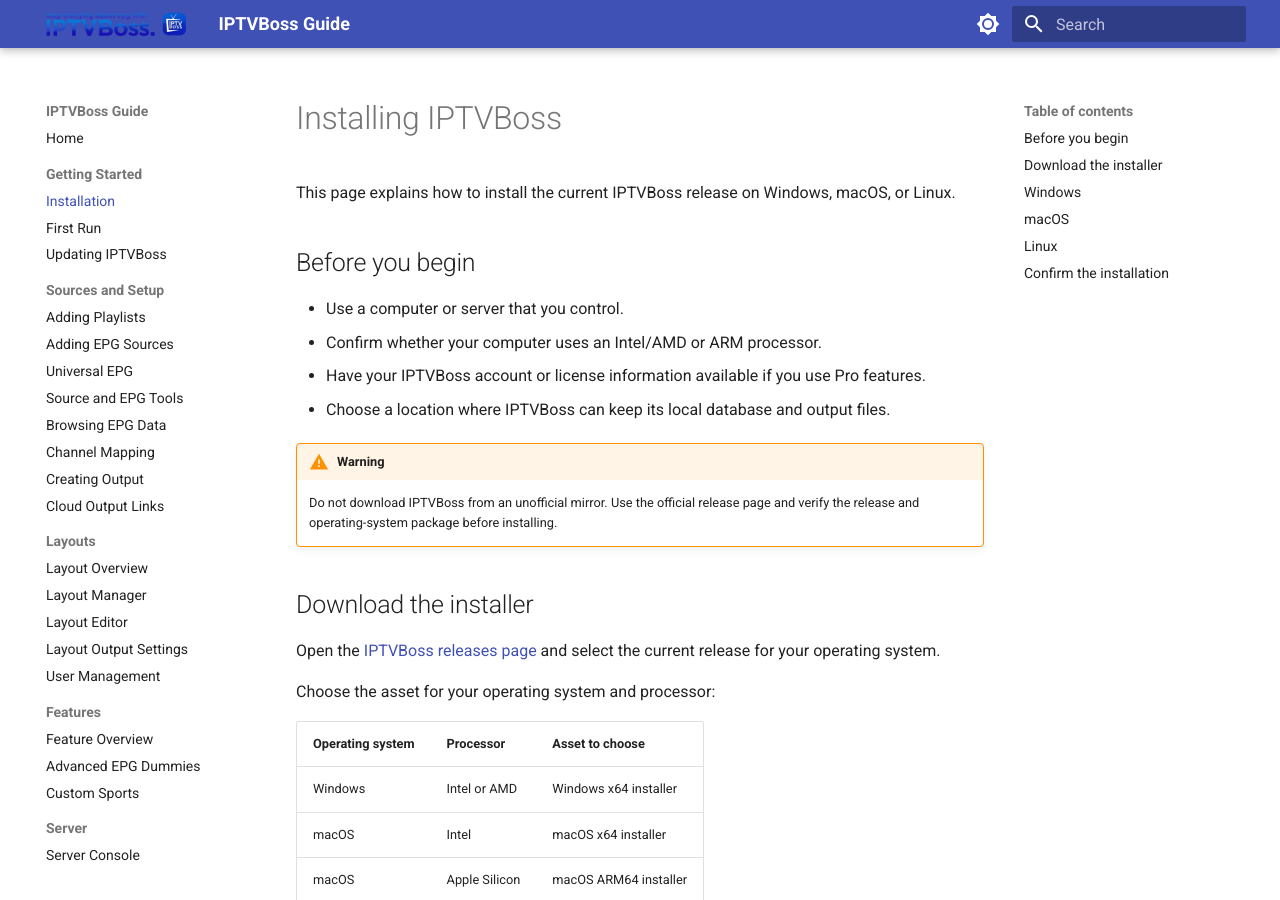
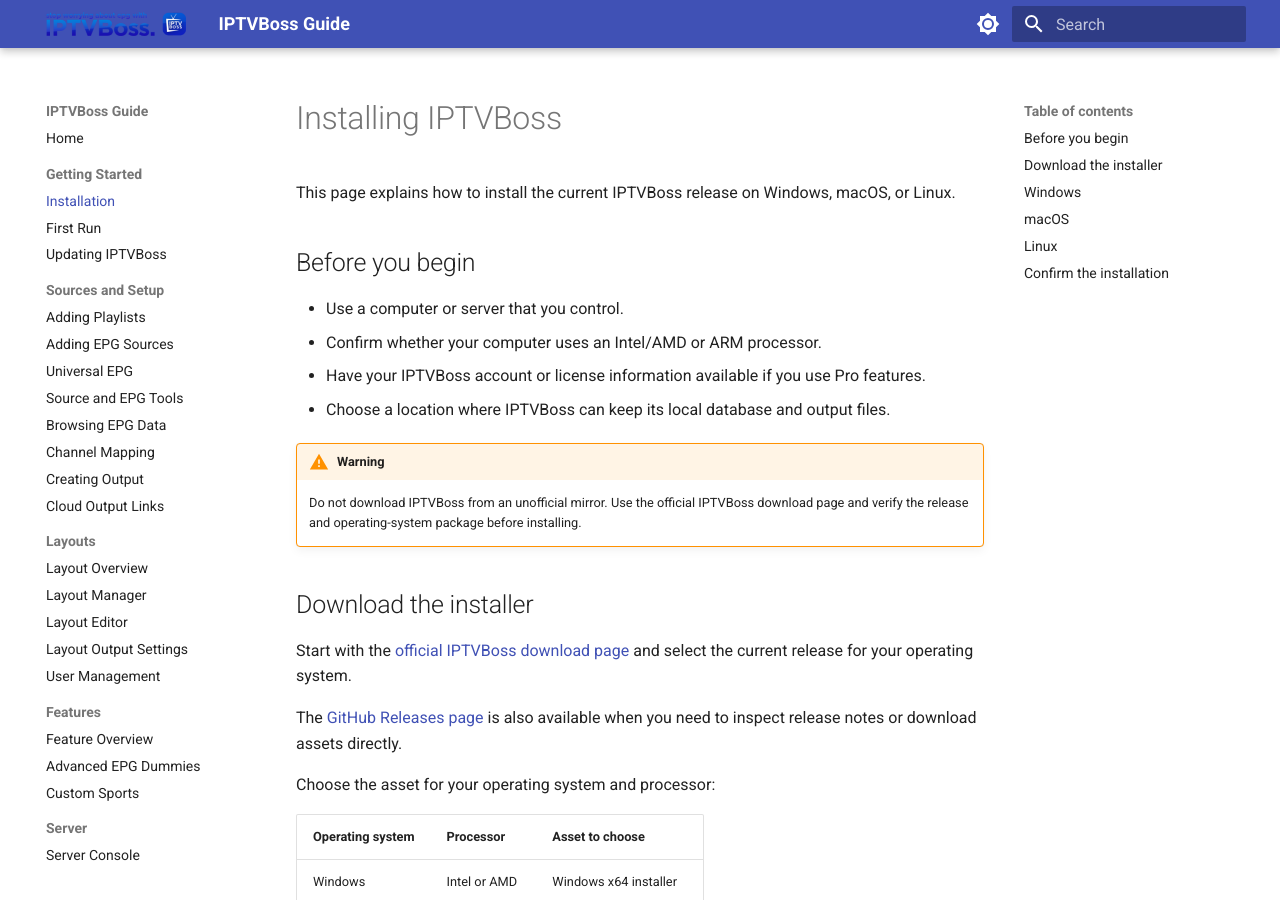
Before and after one commit to walrusone/iptvboss_guide, an MkDocs documentation site: the page built from docs/getting-started/installation.md, in a window 1280 px wide and 900 px high. Built offline with MkDocs 1.6.1 and Material for MkDocs 9.7.7, drawn with Linux system fonts in a browser that asks for light colours; some of the changed text lies outside the part shown.

Commit message:
Update official release download guidance

````diff
--- a/docs/getting-started/installation.md
+++ b/docs/getting-started/installation.md
@@ -10,11 +10,13 @@ This page explains how to install the current IPTVBoss release on Windows, macOS
 - Choose a location where IPTVBoss can keep its local database and output files.
 
 !!! warning
-    Do not download IPTVBoss from an unofficial mirror. Use the official release page and verify the release and operating-system package before installing.
+    Do not download IPTVBoss from an unofficial mirror. Use the official IPTVBoss download page and verify the release and operating-system package before installing.
 
 ## Download the installer
 
-Open the [IPTVBoss releases page](https://github.com/walrusone/iptvboss-release/releases/latest) and select the current release for your operating system.
+Start with the [official IPTVBoss download page](https://walrusone.github.io/iptvboss-release/download.html) and select the current release for your operating system.
+
+The [GitHub Releases page](https://github.com/walrusone/iptvboss-release/releases/latest) is also available when you need to inspect release notes or download assets directly.
 
 Choose the asset for your operating system and processor:
 
@@ -52,6 +54,14 @@ On the first launch, macOS may ask you to confirm that you want to open an appli
 2. Install the package using your distribution’s package manager.
 3. Start **IPTVBoss** from the applications menu or its installed command.
 
+For Debian-based Linux, the release package uses the system architecture in its filename. The download page provides the current package version; replace `3.11.16` below with the version shown there:
+
+```bash
+CPU=$(dpkg --print-architecture)
+wget https://github.com/walrusone/iptvboss-release/releases/latest/download/iptvboss_3.11.16_${CPU}.deb
+sudo apt install ./iptvboss_3.11.16_${CPU}.deb
+```
+
 The package format and installation command may vary by release. Follow the instructions attached to the selected release rather than copying a command from an older version.
 
 ## Confirm the installation
````
Also changed, not shown: docs/getting-started/updating.md (+1 -1 lines).
